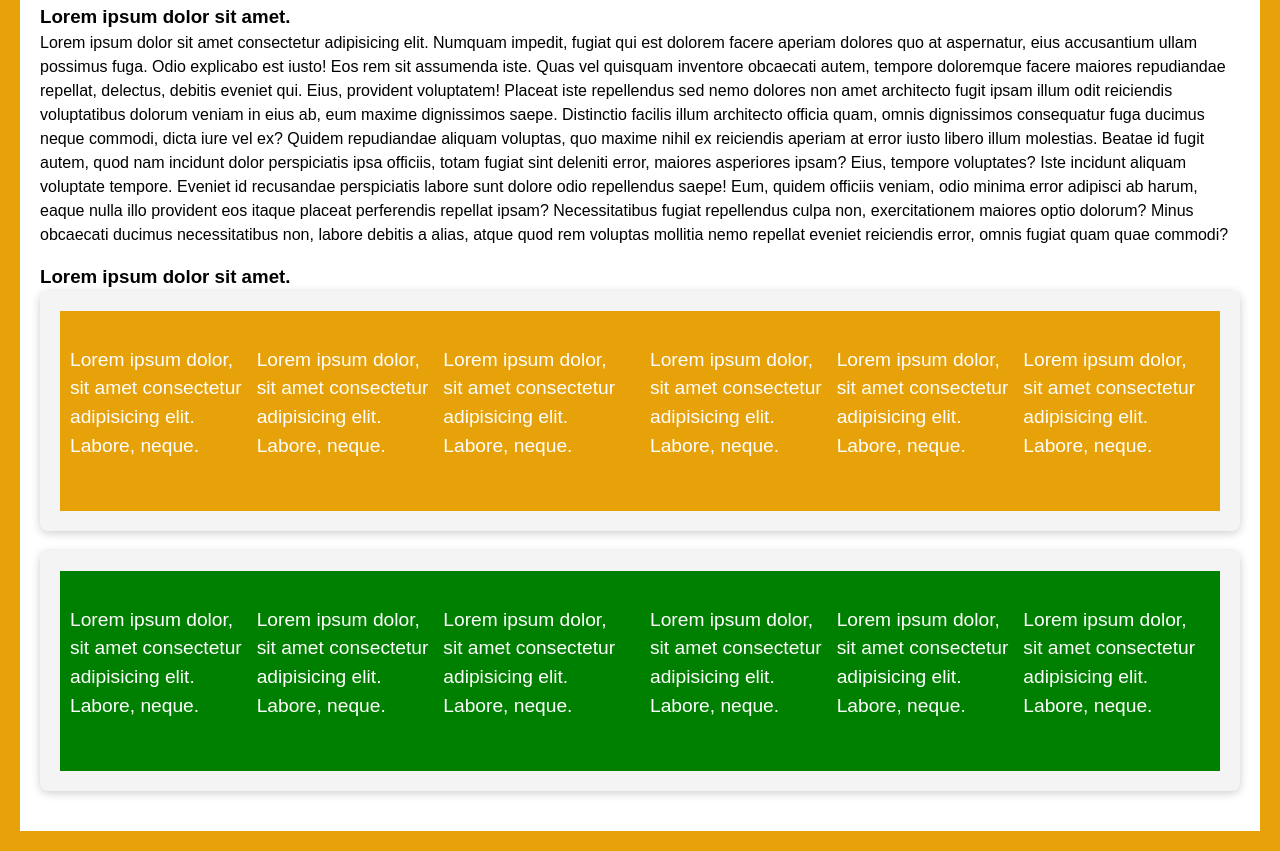
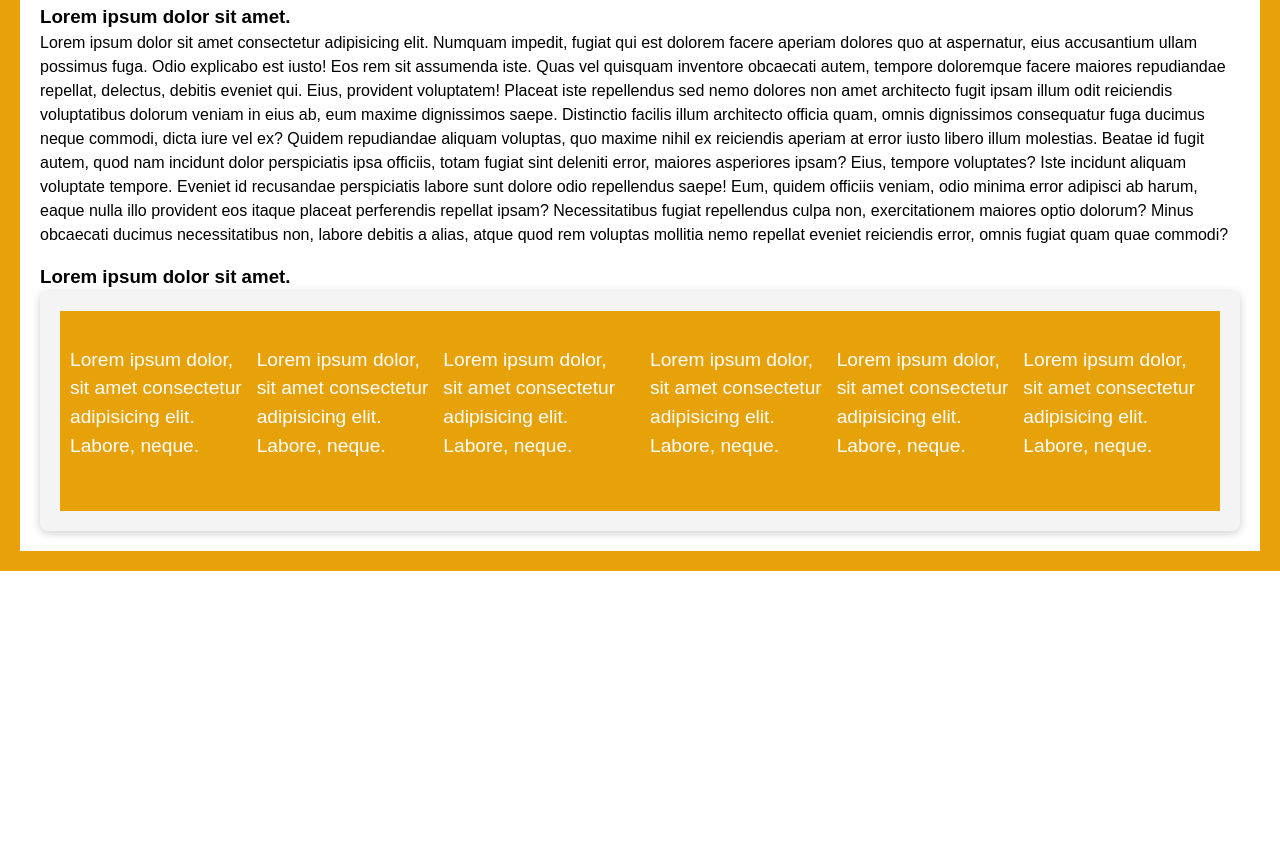
Before and after one commit to przemyslawjakubas24/git_tests, a plain HTML site: page index.html in a window 1280 px wide. Shown: the part 305-1156 px from the top of the page. After the commit the page ends 876 px from the top, so only its background shows below. Drawn offline with Linux system fonts and the light colour scheme.

Commit message:
Revert "Dodanie zielonych wrap3"
This reverts commit 4e88bd58d1221a088423a96fd0fd6f22b5cca1dd.

```diff
--- a/index.html
+++ b/index.html
@@ -50,18 +50,6 @@
             <p>Lorem ipsum dolor, sit amet consectetur adipisicing elit. Labore, neque.</p>
         </div>
     </div>
-    <div class="wrapper">
-        <div class="wrap wrap3">
-            <p>Lorem ipsum dolor, sit amet consectetur adipisicing elit. Labore, neque.</p>
-            <p>Lorem ipsum dolor, sit amet consectetur adipisicing elit. Labore, neque.</p>
-            <p>Lorem ipsum dolor, sit amet consectetur adipisicing elit. Labore, neque.</p>
-        </div>
-        <div class="wrap wrap2 wrap3">
-            <p>Lorem ipsum dolor, sit amet consectetur adipisicing elit. Labore, neque.</p>
-            <p>Lorem ipsum dolor, sit amet consectetur adipisicing elit. Labore, neque.</p>
-            <p>Lorem ipsum dolor, sit amet consectetur adipisicing elit. Labore, neque.</p>
-        </div>
-    </div>
 </body>
 
 </html>
--- a/style.css
+++ b/style.css
@@ -78,7 +78,6 @@ p {
 	background-color: #f4f4f4;
 	border-radius: 8px;
 	box-shadow: 0 2px 10px rgba(0, 0, 0, 0.2);
-    margin-bottom: 20px;
 }
 
 .wrap {
@@ -96,7 +95,3 @@ p {
 	color: #fff;
 	display: block;
 }
-
-.wrap3 {
-    background-color: green;
-}
```
